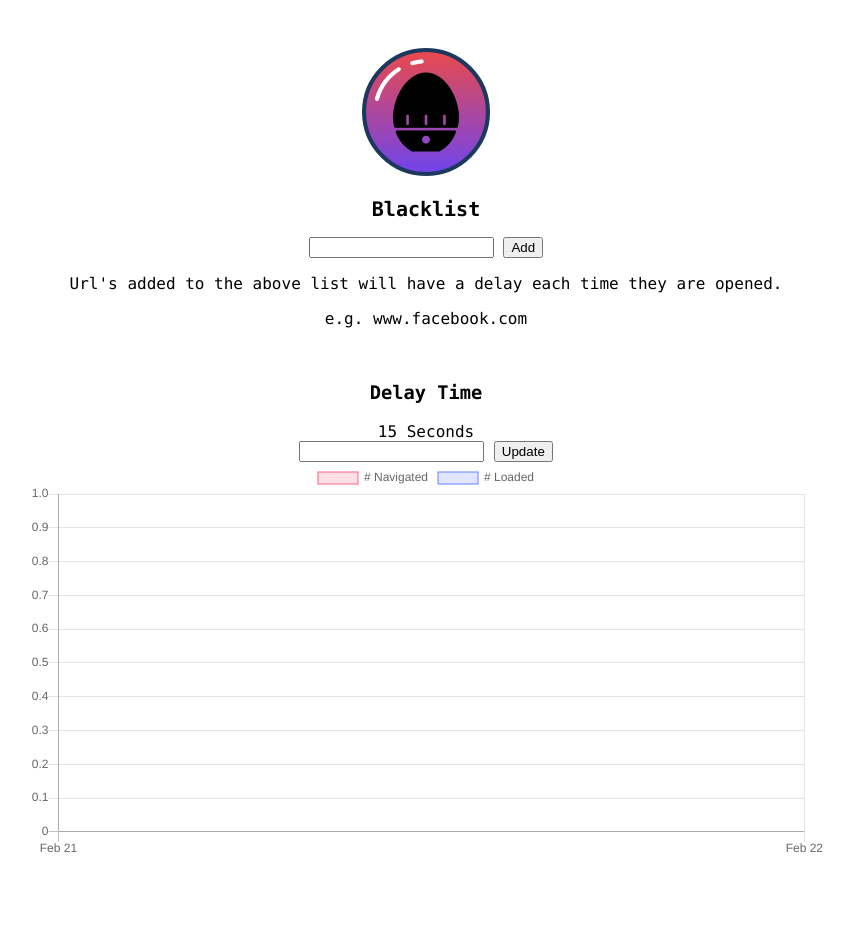
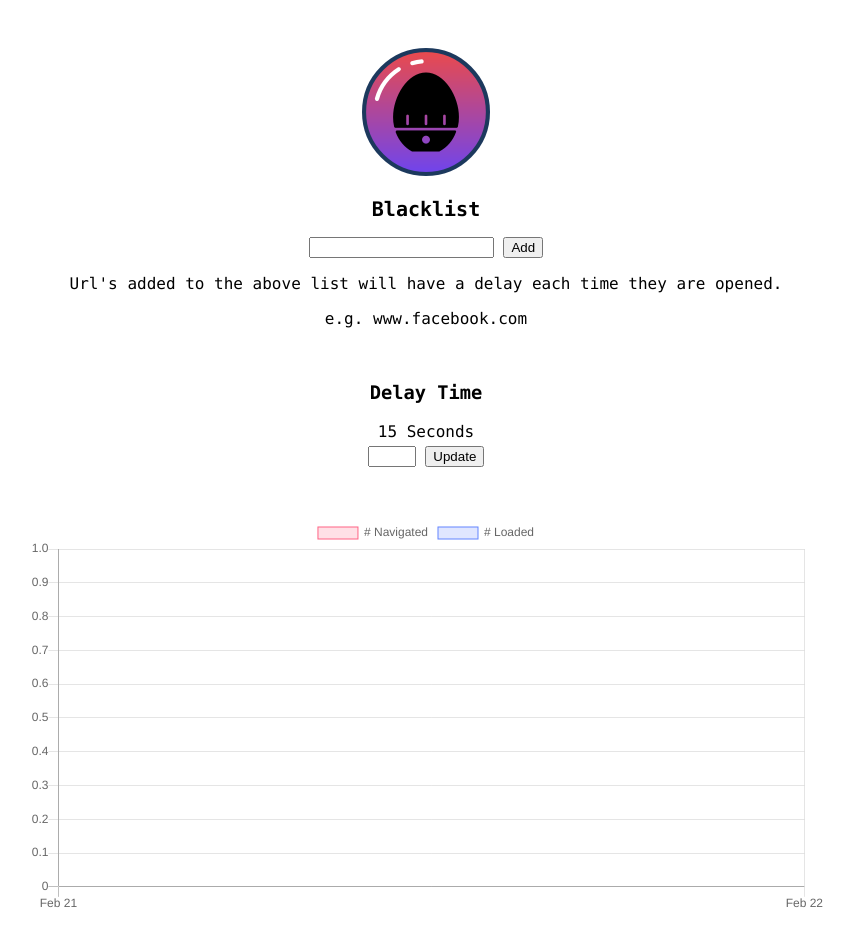
Before and after one commit to richardroy/delay, a website built with webpack: page src/home.html in a window 1280 px wide. Shown: the whole page, without its empty margins (214-1068 px from the left). Before the commit the page ends 870 px from the top, so only its background shows below. Built offline with nearby package versions, Linux system fonts and the light colour scheme.

Commit message:
several  minor stylign changes

```diff
--- a/src/NavEventChart.js
+++ b/src/NavEventChart.js
@@ -19,7 +19,7 @@ export default class NavEventChart {
       navigatedLineData.push({x: roundedEventDate, y: navigatedEvents[navigatedEventKeys[index]].count});
     }
 
-    var ctx = document.getElementById("myChart");
+    var ctx = document.getElementById("eventChart");
     var myChart = new Chart(ctx, {
         type: 'line',
         data: {
--- a/src/home.html
+++ b/src/home.html
@@ -29,7 +29,7 @@
       <input name="delayTimeInput" id="delayTimeInput" type="number">
       <button id="delayTimeSubmit">Update</button>
     </div>
-    <canvas id="myChart" max-width="400" max-height="400"></canvas>
+    <canvas id="eventChart" max-width="400" max-height="400"></canvas>
     <script src="../build/home.js"></script>
   </body>
 </html>
--- a/src/style.css
+++ b/src/style.css
@@ -34,3 +34,12 @@ canvas {
   display: block;
   width: 800px;
 }
+
+#eventChart {
+  margin-top: 50px;
+}
+
+#delayTimeInput {
+  margin-top: 5px;
+  width: 40px;
+}
```
